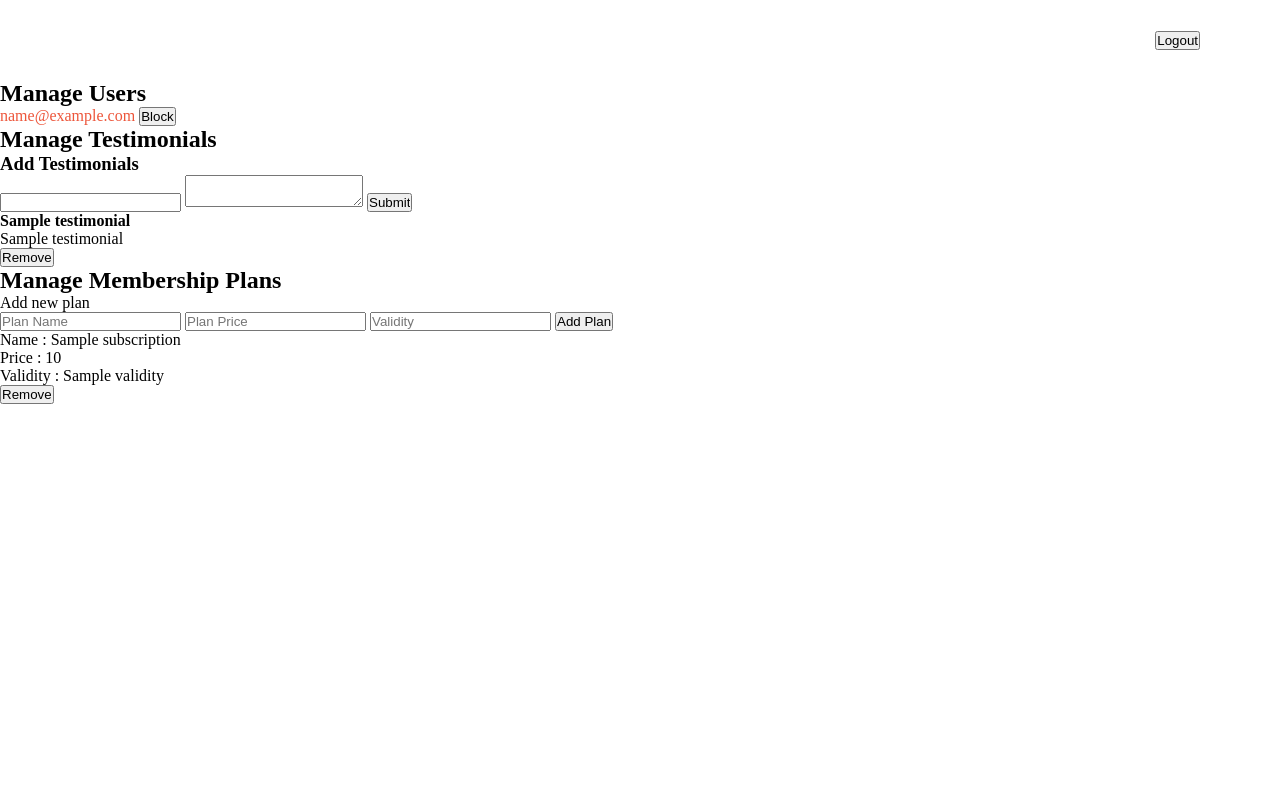
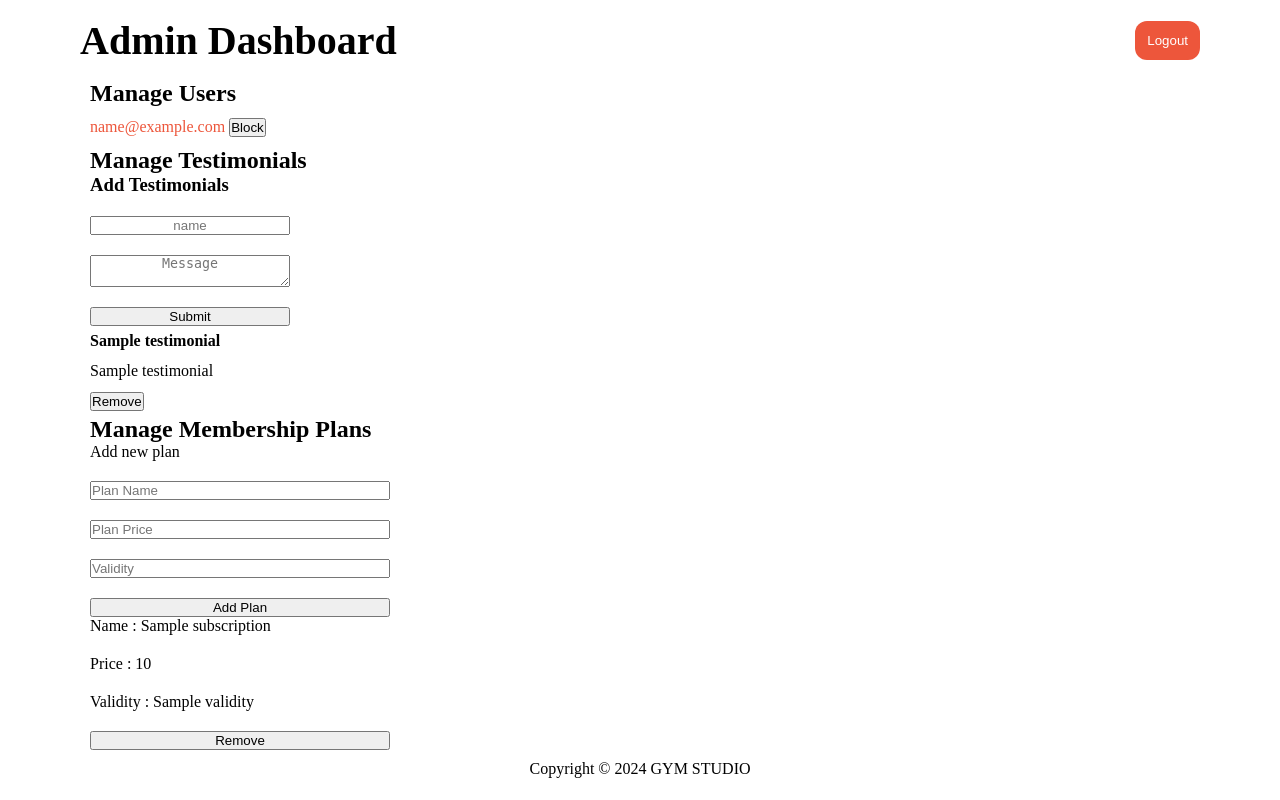
Before and after one commit to angeleena2001/python-ressit3, a FastAPI app: template templates/admin.html in a window 1280 px wide. Run offline with FastAPI, Linux system fonts and the light colour scheme; the template is opened without the code that fills it: most values are stand-ins (such as "Sample title", 1, 10 or a date in 2020); some libraries are stand-ins or nearby versions.

Commit message:
admin page styling done

```diff
--- a/main.py
+++ b/main.py
@@ -20,6 +20,8 @@ firestore_db = firestore.Client()
 firebase_request_adapter = requests.Request()
 
 
+
+
 @app.get("/", response_class=HTMLResponse)
 async def root(request: Request):
     id_token = request.cookies.get("token")
@@ -34,43 +36,49 @@ async def root(request: Request):
             {
                 "request": request,
                 "user_token": None,
-                "testimonials" : testimonials,
-                "subscriptions" : subscriptions
+                "testimonials": testimonials,
+                "subscriptions": subscriptions
             },
         )
 
     user = createUser(user_token)
 
-    if user.get("isblocked") :
+    if user.get("isblocked"):
         return templets.TemplateResponse(
             "blocked.html",
-            {   "request": request,
+            {
+                "request": request,
                 "user_token": user_token,
             }
         )
 
+    # Determine the user email and pass it to the template
+    user_email = user.get("email")
 
     if user_token['email'] == constants.admin:
         users = firestore_db.collection("users").get()
         return templets.TemplateResponse(
             "admin.html",
-            {   "request": request,
+            {
+                "request": request,
                 "user_token": user_token,
-                "users" : users,
-                "testimonials" : testimonials,
-                "subscriptions" : subscriptions
+                "users": users,
+                "testimonials": testimonials,
+                "subscriptions": subscriptions,
+                "user_email": user_email  # Pass user email
             }
-    )
+        )
 
     return templets.TemplateResponse(
         "index.html",
-        {   "request": request,
+        {
+            "request": request,
             "user_token": user_token,
-            "testimonials" : testimonials,
-            "subscriptions" : subscriptions
+            "testimonials": testimonials,
+            "subscriptions": subscriptions,
+            "user_email": user_email  # Pass user email
         }
     )
-
 
 def validateFirebaseToken(id_token):
     if not id_token:
@@ -80,24 +88,41 @@ def validateFirebaseToken(id_token):
         user_token = google.oauth2.id_token.verify_firebase_token(
             id_token, firebase_request_adapter
         )
+        print(f"User Token: {user_token}")
+        # ABOVE LINE IS ADDED
     except ValueError as err:
         print(str(err))
     return user_token
 
 
+# def createUser(user_token):
+#     user = firestore_db.collection("users").document(user_token["user_id"]).get()
+#     if not user.exists:
+#         firestore_db.collection("users").document(user_token["user_id"]).create(
+#             {
+#                 "id": user_token["user_id"],
+#                 "email": user_token["email"],
+#                 "isblocked": False
+#             }
+#         )
+#         user = firestore_db.collection("users").document(user_token["user_id"]).get()
+#     return user
 def createUser(user_token):
-    user = firestore_db.collection("users").document(user_token["user_id"]).get()
+    user_doc = firestore_db.collection("users").document(user_token["user_id"])
+    user = user_doc.get()
+
     if not user.exists:
-        firestore_db.collection("users").document(user_token["user_id"]).create(
-            {
-                "id": user_token["user_id"],
-                "email": user_token["email"],
-                "isblocked": False
-            }
-        )
-        user = firestore_db.collection("users").document(user_token["user_id"]).get()
-    return user
+        user_data = {
+            "id": user_token["user_id"],
+            "email": user_token["email"],
+            "isblocked": False
+        }
+        user_doc.set(user_data)
+        user = user_doc.get()
 
+    user_data = user.to_dict()
+    print(f"User Data: {user_data}")  # Debugging line to ensure the user has email
+    return user_data
 
 @app.get("/login", response_class=HTMLResponse)
 def login( req:Request ):
@@ -115,7 +140,8 @@ def login( req:Request ):
             },
         )
 
-    return RedirectResponse("/")
+    # return RedirectResponse("/")
+        return RedirectResponse("/", headers={"user_email": user_token.get("email")})
 
 
 @app.get("/signup", response_class=HTMLResponse)
@@ -134,7 +160,9 @@ def signup( req:Request ):
             },
         )
 
-    return RedirectResponse("/")
+    # return RedirectResponse("/")
+        return RedirectResponse("/", headers={"user_email": user_token.get("email")})
+
 
 
 @app.post("/add-testimonial", response_class=RedirectResponse)
@@ -244,6 +272,12 @@ async def unblock( req: Request, id:str ):
 
     return RedirectResponse("/", status_code=status.HTTP_302_FOUND)
 
-
+@app.get('/subscription',response_class=HTMLResponse)
+async def subscription(req: Request):
+    subscriptions = firestore_db.collection("subscriptions").get()
+    return templets.TemplateResponse("subscription.html",{
+       "request": req,
+      "subscriptions":subscriptions
+    })
 
 # $Env:GOOGLE_APPLICATION_CREDENTIALS="key.json"
--- a/public/logout.js
+++ b/public/logout.js
@@ -4,22 +4,23 @@ import { initializeApp } from "https://www.gstatic.com/firebasejs/10.10.0/fireba
 import { getAuth, signOut } from "https://www.gstatic.com/firebasejs/10.10.0/firebase-auth.js";
 
 const firebaseConfig = {
-    apiKey: "AIzaSyBKEZiWN-bNvSi17uaT4WkSetCEeg_tBe0",
-    authDomain: "assignment-c2aa3.firebaseapp.com",
-    projectId: "assignment-c2aa3",
-    storageBucket: "assignment-c2aa3.appspot.com",
-    messagingSenderId: "345611445983",
-    appId: "1:345611445983:web:c917280d6e06796a6aeb6a"
+    apiKey: "AIzaSyA6nx5fzCrJIpiiSD6TKRSAAnScDD1yqEM",
+    authDomain: "python-assignmnent.firebaseapp.com",
+    projectId: "python-assignmnent",
+    storageBucket: "python-assignmnent.appspot.com",
+    messagingSenderId: "558421886844",
+    appId: "1:558421886844:web:eddd220b9b0608665d46f9",
+    measurementId: "G-YRBVXF7KXS"
 };
 
-window.addEventListener("load", function(){
+window.addEventListener("load", function () {
     const app = initializeApp(firebaseConfig);
     const auth = getAuth(app);
-    document.getElementById("logout-btn").addEventListener(("click"), function() {
+    document.getElementById("logout-btn").addEventListener(("click"), function () {
         signOut(auth)
-        .then((output) => {
-            document.cookie = "token=;path=/;SameSite=Strict";
-            window.location = "/";
-        })
+            .then((output) => {
+                document.cookie = "token=;path=/;SameSite=Strict";
+                window.location = "/";
+            })
     });
 });
--- a/public/style.css
+++ b/public/style.css
@@ -31,6 +31,7 @@ li {
 
 .list li {
     padding-top: 8px;
+
 }
 
 .list button {
@@ -221,9 +222,106 @@ footer p {
     text-align: center;
     margin: 10px 10px;
 }
-.remove{
+
+.remove {
     display: none;
 }
-.show{
+
+.show {
     display: inline;
 }
+
+.list a {
+    color: white;
+}
+
+.pricing {
+    display: flex;
+    flex-direction: column;
+    justify-content: center;
+    margin: 50px 0px;
+    /* align-items: center; */
+
+}
+
+.pricing p {
+    text-align: center;
+    font-weight: 900;
+}
+
+.pricing h1 {
+    text-align: center;
+}
+
+.pricing_details {
+    display: flex;
+    justify-content: space-around;
+    margin: 32px 0px;
+}
+
+.pricing_details p {
+    font-weight: 500;
+}
+
+.pricing_name {
+    font-size: 32px;
+
+}
+
+/* admin panel styling */
+
+.users h2 {
+    margin: 0px 90px;
+}
+
+.userList {
+    gap: 28px;
+    line-height: 40px;
+    margin: 0px 90px;
+}
+
+.member {
+    background-color: #161616;
+    margin: 0px 0px;
+    padding: 0px 80px;
+}
+
+#logout-btn {
+    background-color: #ed563b;
+    color: white;
+    padding: 12px 12px;
+    border: none;
+    border-radius: 12px;
+    cursor: pointer;
+}
+
+.testimonials {
+    margin: 0px 90px;
+}
+
+.testimonial_form form {
+    display: flex;
+    flex-direction: column;
+    width: 200px;
+    gap: 20px;
+}
+
+.testimonial_form form ::placeholder {
+    text-align: center;
+}
+
+#testimonialList {
+    gap: 30px;
+    line-height: 30px;
+}
+
+.membership {
+    margin: 0px 90px;
+}
+
+.membership form {
+    display: flex;
+    flex-direction: column;
+    width: 300px;
+    gap: 20px;
+}
--- a/templates/admin.html
+++ b/templates/admin.html
@@ -6,19 +6,19 @@
     <meta name="viewport" content="width=device-width, initial-scale=1.0">
     <title>Admin Dashboard</title>
     <link rel="stylesheet" href="{{ url_for('public', path='/style.css') }}">
-    <script type="module" src="{{ url_for('public', path='/logout.js') }}" ></script>
+    <script type="module" src="{{ url_for('public', path='/logout.js') }}"></script>
 </head>
 
 <body>
     <header>
-        <h1>Admin Dashboard</h1>
+        <h1 style="color: black;">Admin Dashboard</h1>
         <button id="logout-btn">Logout</button>
     </header>
 
     <main>
-        <section>
+        <section class="users">
             <h2>Manage Users</h2>
-            <ul id="userList">
+            <ul id="userList" class="userList">
                 {% for user in users %}
                 {% if user.get('email') != "admin@gmail.com" %}
                 <li>
@@ -40,35 +40,35 @@
             </ul>
         </section>
 
-        <section>
+        <section class="testimonials">
             <h2>Manage Testimonials</h2>
-            <div>
-                <form action="/add-testimonial" method="post" >
+            <div class="testimonial_form">
+                <form action="/add-testimonial" method="post">
                     <h3>Add Testimonials</h3>
-                    <input type="text" name="name" id="" required>
-                    <textarea name="testimonial" id="" required ></textarea>
+                    <input type="text" name="name" id="" required placeholder="name">
+                    <textarea name="testimonial" id="" required placeholder="Message"></textarea>
                     <button>Submit</button>
                 </form>
             </div>
             <ul id="testimonialList">
                 {% for testimonial in testimonials %}
                 <li>
-                        <form action="/remove-testimonial/{{ testimonial.id }}" method="get" >
+                    <form action="/remove-testimonial/{{ testimonial.id }}" method="get">
                         <strong>{{ testimonial.get('name') }}</strong>
                         <p>{{ testimonial.get('testimonial') }}</p>
-                            <button type="submit" >Remove</button>
+                        <button type="submit">Remove</button>
                     </form>
                 </li>
                 {% endfor %}
             </ul>
         </section>
 
-        <section>
+        <section class="membership">
             <h2>Manage Membership Plans</h2>
             <form id="addPlanForm" action="/subscription/add" method="post">
                 <p>Add new plan</p>
                 <input type="text" id="planName" name="name" placeholder="Plan Name" required>
-                <input type="number" id="planPrice" name="price"  placeholder="Plan Price" required>
+                <input type="number" id="planPrice" name="price" placeholder="Plan Price" required>
                 <input type="text" name="validity" required placeholder="Validity">
                 <button type="submit">Add Plan</button>
             </form>
@@ -85,6 +85,14 @@
                 {% endfor %}
             </ul>
         </section>
+
+        <footer>
+            <div>
+                <p>
+                    Copyright &copy; 2024 GYM STUDIO
+                </p>
+            </div>
+        </footer>
     </main>
 </body>
 
--- a/templates/blocked.html
+++ b/templates/blocked.html
@@ -1,13 +1,16 @@
 <!DOCTYPE html>
 <html lang="en">
+
 <head>
     <meta charset="UTF-8">
     <meta name="viewport" content="width=device-width, initial-scale=1.0">
     <title>Document</title>
 </head>
+
 <body>
     <div>
         You are blocked
     </div>
 </body>
+
 </html>
```
Also changed, not shown: key.json (+6 -6 lines), public/login.css (+7 -2 lines), public/login.js (+9 -8 lines), public/register.js (+9 -8 lines), requirement.txt (added, +36 -0 lines), templates/index.html (+9 -25 lines), templates/login.html (+9 -4 lines), templates/signup.html (+9 -4 lines), templates/subscription.html (added, +64 -0 lines). Lines whose indentation alone changed are shown as unchanged.
